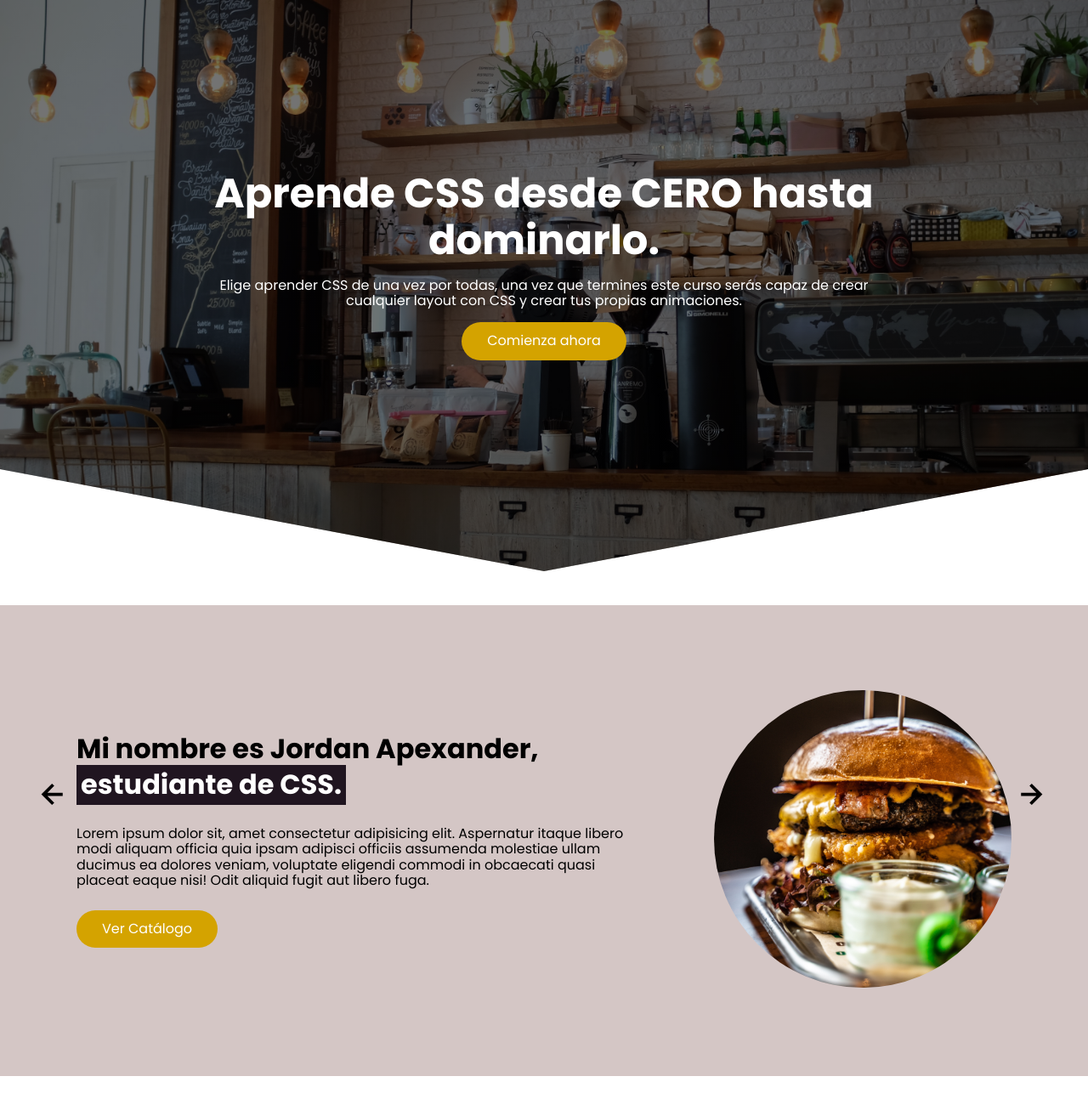
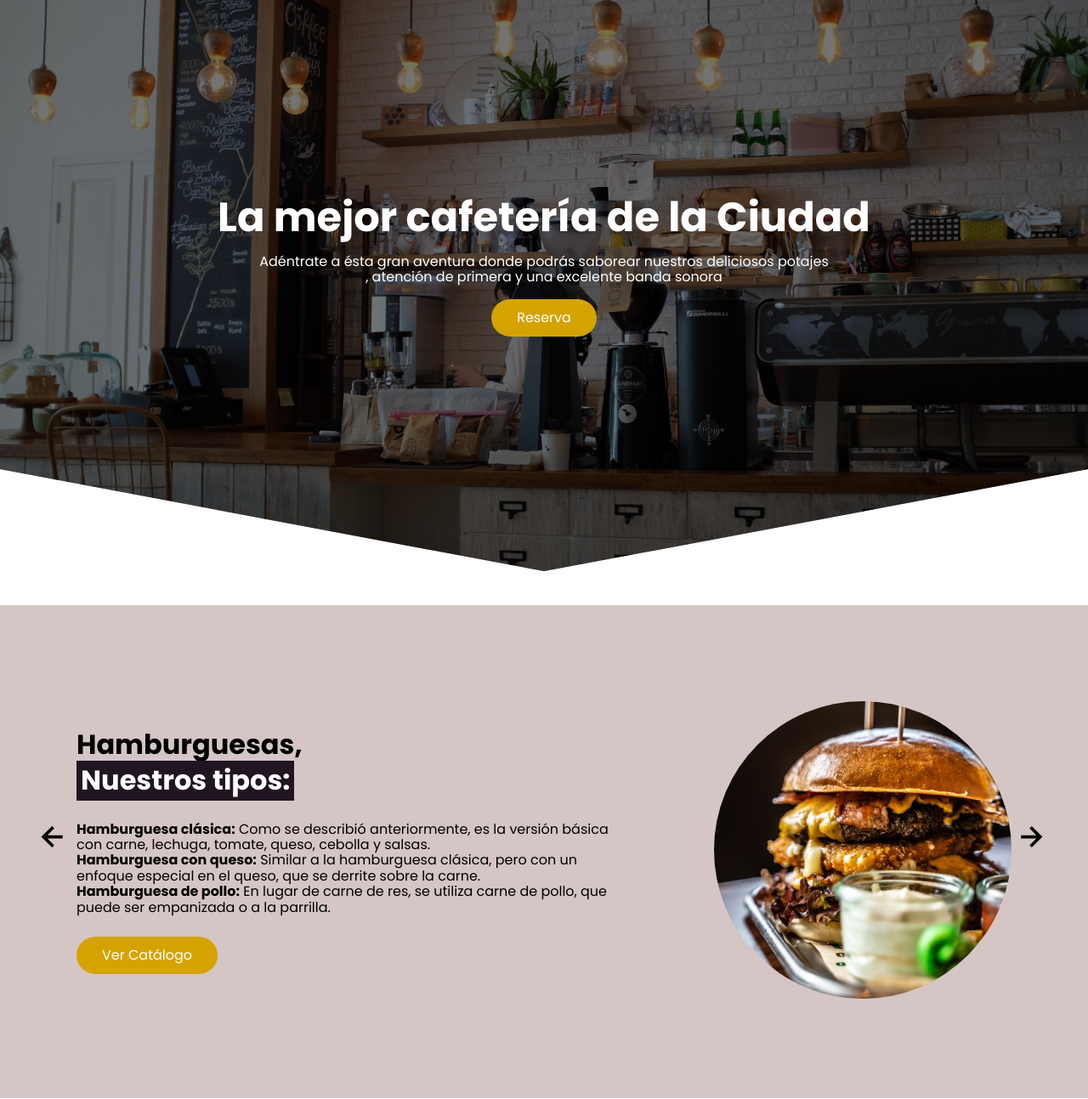
Before and after one commit to magabri3la/coffee-shop, a PHP site: page /home.php in a window 1280 px wide. Shown: the part 88-1381 px from the top of the page at 85% size. Run offline with PHP 8.4, Linux system fonts and the light colour scheme; data that the repository does not hold is empty.

Commit message:
update copys home

```diff
--- a/home.php
+++ b/home.php
@@ -52,26 +52,30 @@
             </div>
         </nav>
         <section class="hero__container container">
-            <h1 class="hero__title">Aprende CSS desde CERO hasta dominarlo.</h1>
-            <p class="pero__paragraph">Elige aprender CSS de una vez por todas, una vez que termines este curso serás
-                capaz de crear cualquier layout con CSS y crear tus propias animaciones.</p>
-            <a href="#" class="cta">Comienza ahora</a>
+            <h1 class="hero__title">La mejor cafetería de la Ciudad</h1>
+            <p class="pero__paragraph">Adéntrate a ésta gran aventura donde podrás saborear nuestros deliciosos potajes
+                <br>
+                , atención de primera y una excelente banda sonora</p>
+            <a href="contacto.php" class="cta">Reserva</a>
         </section>
     </header>
 
     <main>
-
         <section class="testimony">
             <div class="testimony__container container">
                 <img src="./img/leftarrow.svg" class="testimony__arrow" id="before" alt="">
                 <section class="testimony__body testimony__body--show" data-id="1">
                     <div class="testimony__texts">
-                        <h2 class="subtitle">Mi nombre es Jordan Apexander, <span class="testimony__course">
-                                estudiante de CSS.</span></h2>
-                        <p class="testimony__review">Lorem ipsum dolor sit, amet consectetur adipisicing elit.
-                            Aspernatur itaque libero modi aliquam officia quia ipsam adipisci officiis assumenda
-                            molestiae ullam ducimus ea dolores veniam, voluptate eligendi commodi in obcaecati quasi
-                            placeat eaque nisi! Odit aliquid fugit aut libero fuga.</p>
+                        <h2 class="subtitle">Hamburguesas,<br> <span class="testimony__course">
+                                Nuestros tipos:</span></h2>
+                        <p class="testimony__review"> <b>Hamburguesa clásica:</b> Como se describió anteriormente, es la
+                            versión básica con carne, lechuga, tomate, queso, cebolla y salsas.<br>
+
+                            <b>Hamburguesa con queso:</b> Similar a la hamburguesa clásica, pero con un enfoque especial
+                            en el queso, que se derrite sobre la carne.<br>
+
+                            <b>Hamburguesa de pollo:</b> En lugar de carne de res, se utiliza carne de pollo, que puede
+                            ser empanizada o a la parrilla.</p>
 
                         <a href="#" class="cta btn1">Ver Catálogo</a>
                     </div>
@@ -81,11 +85,21 @@
                 </section>
                 <section class="testimony__body" data-id="2">
                     <div class="testimony__texts">
-                        <h2 class="subtitle">Mi nombre es Alejandra Perez, <span class="testimony__course">
-                                estudiante de CSS.</span></h2>
-                        <p class="testimony__review">Lorem ipsum dolor sit, amet consectetur adipisicing elit.
-                            Aspernatur itaque libero modi aliquam officia quia ipsam adipisci officiis assumenda
-                            molestiae ullam ducimus ea dolores veniam.</p>
+                        <h2 class="subtitle">Caffé,<br> <span class="testimony__course">
+                                Nuestros tipos:</span></h2>
+                        <p class="testimony__review">
+                            <b> Café negro:</b> Es el café regular sin ningún agregado o mezcla. Puede ser preparado en
+                            diferentes métodos, como la cafetera de goteo, la prensa francesa o la cafetera italiana
+                            (moka).<br>
+
+                            <b>Café Espresso:</b> El espresso se utiliza como base para muchas otras bebidas de café,
+                            como el cappuccino y el latte.<br>
+
+                            <b> Café con leche:</b> Es una combinación de café y leche caliente. La proporción varía
+                            según las preferencias individuales, pero generalmente se sirve en partes iguales.<br>
+
+                            <b>Café descafeinado:</b> Es café al que se le ha eliminado la mayor parte de la cafeína. Se
+                            puede encontrar en varias formas, como granos enteros, molido o instantáneo.</p>
                         <a href="#" class="cta btn1">Ver Catálogo</a>
                     </div>
                     <figure class="testimony__picture">
@@ -94,11 +108,23 @@
                 </section>
                 <section class="testimony__body" data-id="3">
                     <div class="testimony__texts">
-                        <h2 class="subtitle">Mi nombre es Roberto Carlos, <span class="testimony__course">
-                                estudiante de CSS.</span></h2>
-                        <p class="testimony__review">Lorem ipsum dolor sit, amet consectetur adipisicing elit.
-                            Aspernatur itaque libero modi aliquam officia quia ipsam adipisci officiis assumenda
-                            molestiae ullam ducimus ea dolores.</p>
+                        <h2 class="subtitle">Postres,<br> <span class="testimony__course">
+                                Nuestros tipos:</span></h2>
+                        <p class="testimony__review">
+                            <b> Torta de chocolate: </b>Un clásico favorito que se elabora con capas de bizcocho de
+                            chocolate y relleno de crema de chocolate o ganache.<br>
+
+                            <b>Torta Red Velvet: </b> Un bizcocho suave y húmedo de color rojo intenso, con un ligero
+                            sabor a cacao y una textura aterciopelada.<br>
+
+                            <b> Torta de queso: </b> Un postre delicioso y cremoso hecho con queso crema. Puede ser un
+                            cheesecake clásico con base de galleta o una torta de queso japonesa con una textura más
+                            esponjosa.<br>
+
+                            <b>Torta de tres leches: </b> Una torta empapada en una mezcla de tres tipos de leche: leche
+                            condensada, leche evaporada y crema de leche. </p>
+
+                        </p>
                         <a href="#" class="cta btn1">Ver Catálogo</a>
                     </div>
                     <figure class="testimony__picture">
@@ -107,11 +133,23 @@
                 </section>
                 <section class="testimony__body" data-id="4">
                     <div class="testimony__texts">
-                        <h2 class="subtitle">Mi nombre es Cristian Rivero, <span class="testimony__course">
-                                estudiante de CSS.</span></h2>
-                        <p class="testimony__review">Lorem ipsum dolor sit, amet consectetur adipisicing elit.
-                            Aspernatur itaque libero modi aliquam officia quia ipsam adipisci officiis assumenda
-                            molestiae ullam ducimus ea dolores.</p>
+                        <h2 class="subtitle">Cocteles,<br> <span class="testimony__course">
+                                Nuestros tipos:</span></h2>
+                        <p class="testimony__review">
+                            <b> Mojito:</b>Originario de Cuba, el Mojito es un cóctel refrescante y delicioso. Está
+                            hecho con ron blanco, azúcar, jugo de lima, hojas de menta fresca y soda. Es perfecto para
+                            los días calurosos de verano.<br>
+
+                            <b>Margarita: </b> Un clásico mexicano, la Margarita es un cóctel a base de tequila, jugo de
+                            lima y triple sec. <br>
+
+                            <b>Piña Colada: </b> Este cóctel tropical evoca imágenes de playas paradisíacas. La Piña
+                            Colada combina ron blanco, jugo de piña y crema de coco. <br>
+
+                            <b>Pisco Sour: </b> El Pisco Sour es el cóctel insignia de Perú. Se prepara con Pisco, un
+                            aguardiente de uvas, jugo de limón, jarabe de goma, clara de huevo y unas gotas de amargo de
+                            angostura. </p>
+                        </p>
                         <a href="#" class="cta btn1">Ver Catálogo</a>
                     </div>
                     <figure class="testimony__picture">
@@ -125,13 +163,18 @@
         <section class="knowledge">
             <div class="knowledge__container container">
                 <figure class="knowledge__picture">
-                    <iframe width="560" height="315" src="https://www.youtube.com/embed/MBY1k9MwVIc" title="YouTube video player" frameborder="0" allow="accelerometer; autoplay; clipboard-write; encrypted-media; gyroscope; picture-in-picture; web-share" allowfullscreen></iframe>
+                    <iframe width="560" height="315" src="https://www.youtube.com/embed/MBY1k9MwVIc"
+                        title="YouTube video player" frameborder="0"
+                        allow="accelerometer; autoplay; clipboard-write; encrypted-media; gyroscope; picture-in-picture; web-share"
+                        allowfullscreen></iframe>
                 </figure>
                 <div class="knowledge__texts">
-                    <h2 class="subtitle">Curso completo de CSS3. ¡Domina CSS de una vez por todas!</h2>
-                    <p class="knowledge__paragraph">Lorem ipsum dolor sit amet consectetur adipisicing elit. Vero
-                        incidunt recusandae illum nobis praesentium ut est sapiente unde? Non, porro?</p>
-                    <a href="#" class="cta">Ingresa al Curso</a>
+                    <h2 class="subtitle">Aprende a preparar un CAPPUCCINO</h2>
+                    <p class="knowledge__paragraph"><b>Dato Curioso:</b> El cappuccino es una bebida comúnmente disfrutada en el
+                        desayuno o por la mañana en Italia. Tradicionalmente, se cree que no se debe tomar después de las 11
+                        a.m., ya que la leche se considera pesada para el estómago. Sin embargo, en muchas otras partes del
+                        mundo, el cappuccino se consume en cualquier momento del día.</p>
+
                 </div>
 
 
@@ -142,12 +185,8 @@
         <section class="questions container2">
 
             <section class="questions__offer">
-            <h2 class="subtitle">¿Estas listo para aprender CSS?</h2>
-            <p class="questions__copy">Lorem ipsum, dolor sit amet consectetur adipisicing elit. Minus, perspiciatis
-                similique pariatur ut tempore obcaecati beatae sapiente vel ipsam consequatur nisi est esse nemo nam
-                sit? Deserunt, nemo mollitia doloribus ea ipsam quam harum, fugit atque asperiores exercitationem
-                deleniti. Impedit dolorem numquam esse?</p>
-                <a href="#" class="cta">Aprende ahora</a>
+                <h2 class="subtitle">¿Estas listo para vivir la experiencia de Jitsi Coffe?</h2>
+                <a href="tienda.php" class="cta">Ir a Tienda</a>
             </section>
         </section>
     </main>
--- a/styles/styleshome.css
+++ b/styles/styleshome.css
@@ -312,7 +312,7 @@ body {
 .testimony__arrow{
     width: 90%;
     cursor: pointer;
-    margin-top: 100px;
+    margin-top: 150px;
 }
 .cta.btn1{
     margin-top: 25px;
```
Lines whose indentation alone changed are shown as unchanged.
